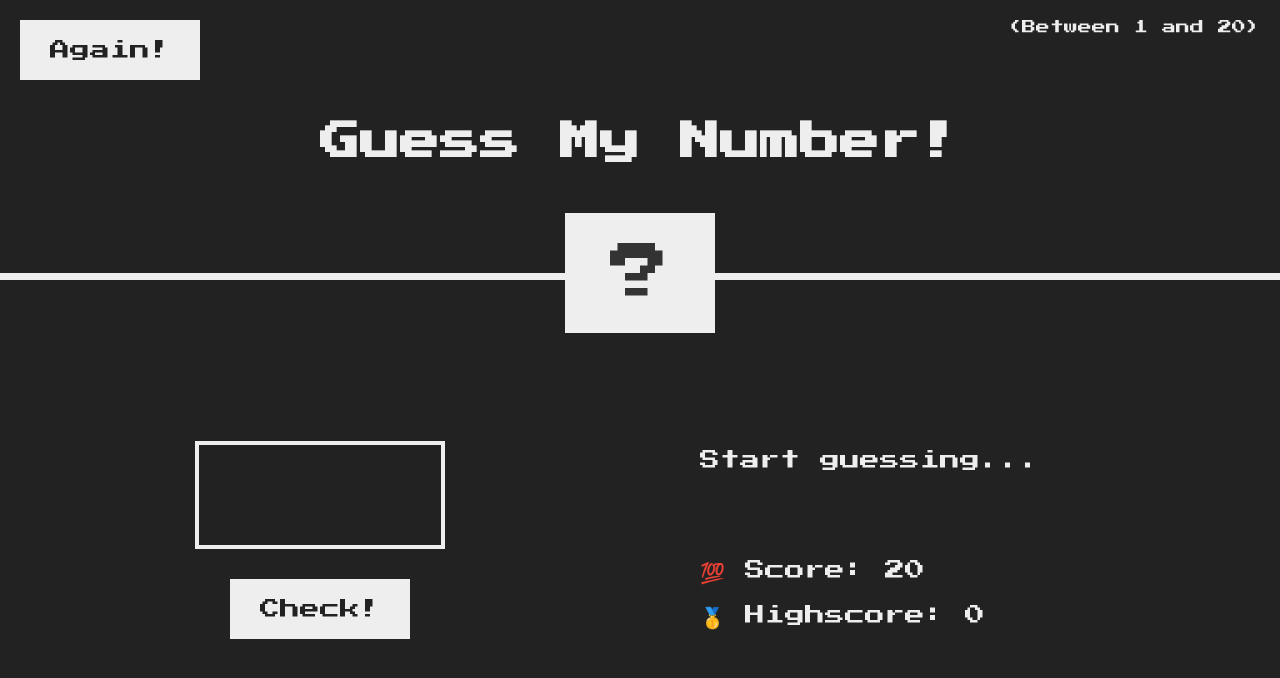
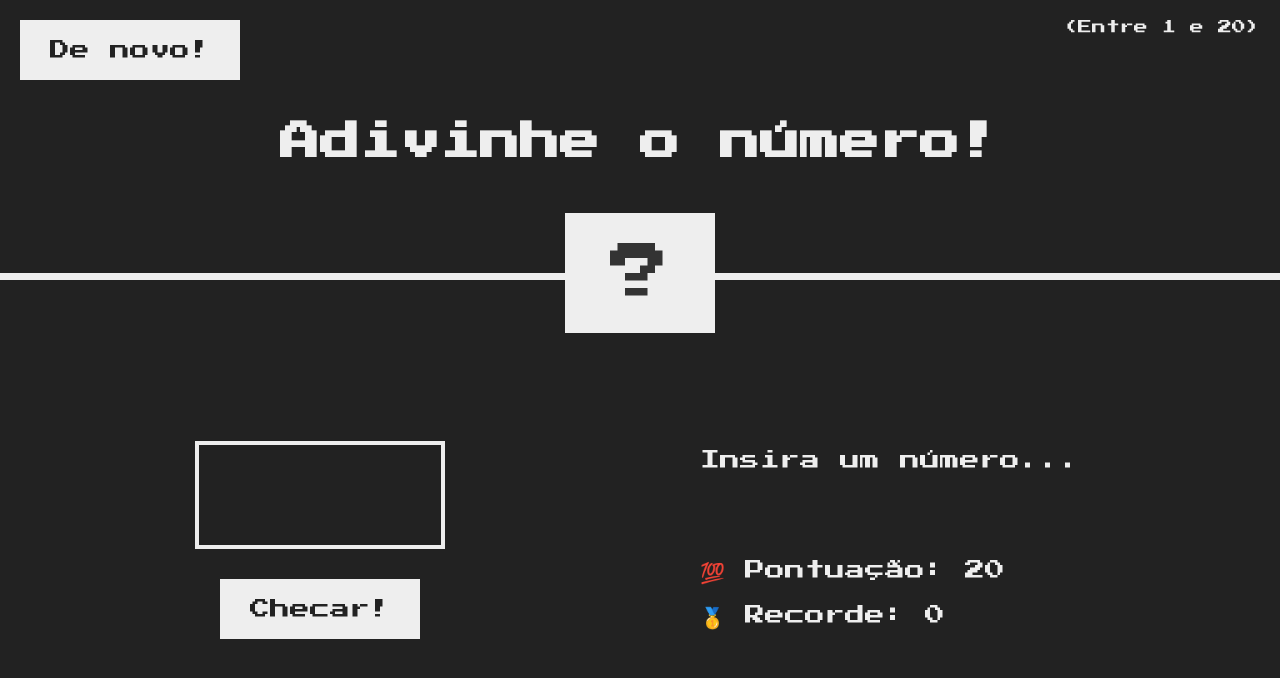
Before and after one commit to Thesca/JavaScriptGame---Guess-My-Number-, a plain HTML site: page index.html in a window 1280 px wide. Drawn offline with Linux system fonts and the light colour scheme.

Commit message:
Portuguese Translation

```diff
--- a/index.html
+++ b/index.html
@@ -5,25 +5,25 @@
     <meta name="viewport" content="width=device-width, initial-scale=1.0" />
     <meta http-equiv="X-UA-Compatible" content="ie=edge" />
     <link rel="stylesheet" href="style.css" />
-    <title>Guess My Number!</title>
+    <title>Adivinhe o número!</title>
   </head>
   <body>
     <header>
-      <h1>Guess My Number!</h1>
-      <p class="between">(Between 1 and 20)</p>
-      <button class="btn again">Again!</button>
+      <h1>Adivinhe o número!</h1>
+      <p class="between">(Entre 1 e 20)</p>
+      <button class="btn again">De novo!</button>
       <div class="number">?</div>
     </header>
     <main>
       <section class="left">
         <input type="number" class="guess" />
-        <button class="btn check">Check!</button>
+        <button class="btn check">Checar!</button>
       </section>
       <section class="right">
-        <p class="message">Start guessing...</p>
-        <p class="label-score">💯 Score: <span class="score">20</span></p>
+        <p class="message">Insira um número...</p>
+        <p class="label-score">💯 Pontuação: <span class="score">20</span></p>
         <p class="label-highscore">
-          🥇 Highscore: <span class="highscore">0</span>
+          🥇 Recorde: <span class="highscore">0</span>
         </p>
       </section>
     </main>
--- a/script.js
+++ b/script.js
@@ -13,12 +13,12 @@ document.querySelector('.check').addEventListener('click', function () {
 
   //When no input
   if (!guess) {
-    displayMessage('⛔ No number!');
+    displayMessage('⛔ Sem números!');
   }
 
   //When player wins
   else if (secretNumber === guess) {
-    displayMessage('🎉 Correct Number!');
+    displayMessage('🎉 Número correto!');
 
     document.querySelector('.number').textContent = secretNumber;
 
@@ -33,11 +33,11 @@ document.querySelector('.check').addEventListener('click', function () {
   } else if (guess !== secretNumber) {
     if (score > 0) {
       document.querySelector('.message').textContent =
-        guess > secretNumber ? '📈 Too High!' : '📉 Too Low!';
+        guess > secretNumber ? '📈 Número mais baixo!' : '📉 Número mais alto!';
       score--;
       document.querySelector('.score').textContent = score;
     } else {
-      displayMessage('💥  You lost the game!');
+      displayMessage('💥  Você perdeu!');
       document.querySelector('.score').textContent = 0;
     }
   }
```
